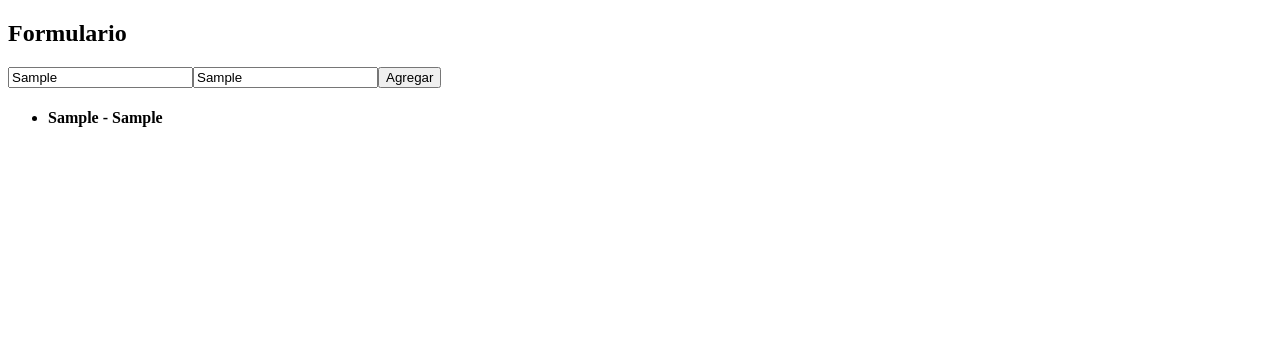
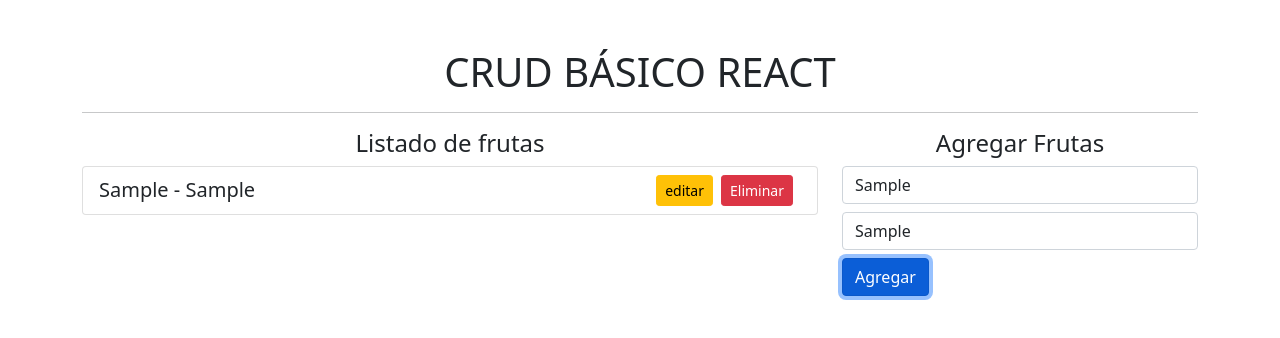
Before and after one commit to luisfontalv/proyecto_desarrollo_web, a React (Create React App) app: page / in a window 1280 px wide. Both pictures are taken after typing "Sample", "Sample" into the empty fields and a click on the button "Agregar". Shown: the top 338 px of the page. Built offline with nearby package versions, Linux system fonts and the light colour scheme.

Commit message:
interfaz inicial

```diff
--- a/public/index.html
+++ b/public/index.html
@@ -2,6 +2,7 @@
 <html lang="en">
   <head>
     <meta charset="utf-8" />
+    <link href="https://cdn.jsdelivr.net/npm/bootstrap@5.1.3/dist/css/bootstrap.min.css" rel="stylesheet" integrity="sha384-1BmE4kWBq78iYhFldvKuhfTAU6auU8tT94WrHftjDbrCEXSU1oBoqyl2QvZ6jIW3" crossorigin="anonymous">
     <link rel="icon" href="%PUBLIC_URL%/favicon.ico" />
     <meta name="viewport" content="width=device-width, initial-scale=1" />
     <meta name="theme-color" content="#000000" />
--- a/src/components/Formulario.jsx
+++ b/src/components/Formulario.jsx
@@ -22,30 +22,43 @@ const Formulario = () =>{
     }
 
     return (
-        <div>
-            <h2>Formulario</h2>
+        <div className='container mt-5'>
+            <h1 className='text-center'>CRUD BÁSICO REACT</h1>
+            <hr/>
+            <div className='row'>
+                <div className="col-8">
+                    <h4 className="text-center">Listado de frutas</h4>
+                    <ul className="list-group">
+                    {
+                        lista.map((item, index)=>(
+                            <li className='list-group-item' key={index}>
+                                <span className='lead'>{item.nombreFruta} - {item.nombreDescripcion}</span>
+                                <button className='btn btn-danger btn-sm float-end mx-2'>Eliminar</button>
+                                <button className='btn btn-warning btn-sm float-end'>editar</button>
+                            </li>
+                        ))
+                    }
+                    </ul>
+                </div>
+                <div className="col-4">
+                    <h4 className="text-center">Agregar Frutas</h4>
                     <form onSubmit={guardarDatos}>
                         <input
+                            className='form-control mb-2'
                             type="text"
                             placeholder='Ingrese Frutra'
                             onChange={(e)=>setFruta(e.target.value)}
                         />
                         <input
+                            className='form-control mb-2'
                             type="text"
                             placeholder='Ingrese Descripción'
                             onChange={(e)=>setDescripcion(e.target.value)}
                         />
-                <button type='submit'>Agregar</button>
+                        <button className='btn btn-primary btn-block' type='submit'>Agregar</button>
                     </form>
-            <ul>
-                {
-                    lista.map((item, index)=>(
-                        <li key={index}>
-                            <h4>{item.nombreFruta} - {item.nombreDescripcion}</h4>
-                        </li>
-                    ))
-                }
-            </ul>
+                </div>
+            </div>
         </div>
     )
 }
```
Lines whose indentation alone changed are shown as unchanged.
